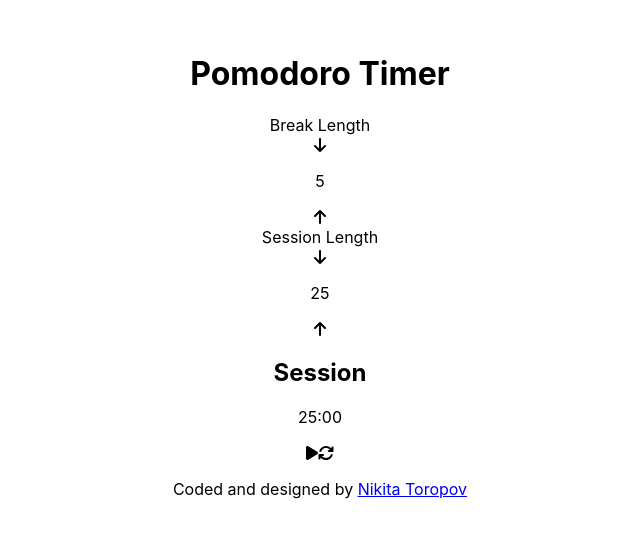
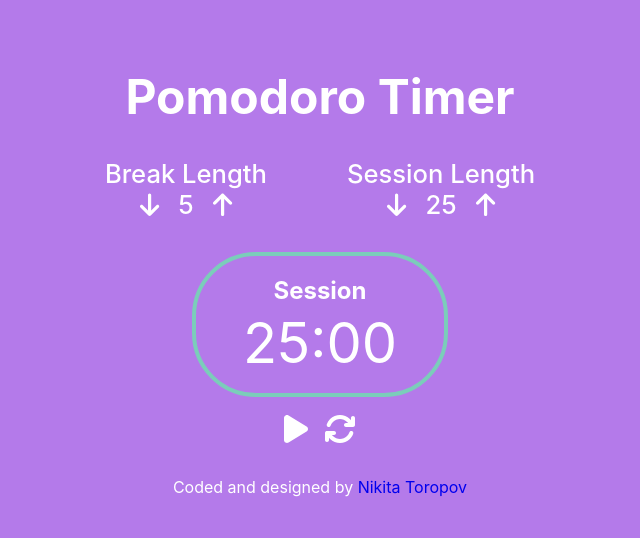
Before and after one commit to tossik8/pomodoro-timer, a React (Vite) app in the folder vite-project/: page / in a window 1280 px wide. Shown: the part 126-664 px from the top of the page, without its empty margins (320-960 px from the left). Built offline with nearby package versions, Linux system fonts and the light colour scheme.

Commit message:
Add basic CSS

```diff
--- a/vite-project/src/components/Author.css
+++ b/vite-project/src/components/Author.css
@@ -0,0 +1,7 @@
+a{
+    text-decoration: none;
+
+}
+footer{
+    user-select: none;
+}
--- a/vite-project/src/components/Author.jsx
+++ b/vite-project/src/components/Author.jsx
@@ -1,3 +1,5 @@
+import "./Author.css";
+
 const Author = () => {
     return (
     <footer className="author-footer">
--- a/vite-project/src/components/Timer.css
+++ b/vite-project/src/components/Timer.css
@@ -0,0 +1,31 @@
+.timer-div{
+    display: flex;
+    flex-direction: column;
+    place-items: center;
+    margin-top: 2rem;
+}
+.time-div{
+    border: 4px solid rgb(123, 205, 186);
+    border-radius: 4rem;
+    width: 16rem;
+    user-select: none;
+}
+#time-left{
+    font-size: 3.5rem;
+    margin: -1rem 0 1rem;
+}
+
+.controllers{
+    font-size: 2rem;
+    margin: 1rem;
+}
+#reset{
+    margin-left: -2rem;
+}
+#start_stop{
+    margin-right: -2rem;
+}
+#start_stop:hover, #reset:hover{
+    cursor: pointer;
+    transform: scale(1.2);
+}
--- a/vite-project/src/components/Timer.jsx
+++ b/vite-project/src/components/Timer.jsx
@@ -8,6 +8,7 @@ import { useEffect } from "react";
 import { sessionActions } from "../store/sessionSlice";
 import { breakActions } from "../store/breakSlice";
 import sound from "../assets/mixkit-alarm-digital-clock-beep-989.wav";
+import "./Timer.css";
 
 let  interval;
 
@@ -34,8 +35,6 @@ const Timer = () => {
         interval = setInterval(() => {
             dispatch(timerActions.reduceSecondsLeft());
        }, 1000);
-
-
     }
 
     const handleReset = () => {
@@ -80,7 +79,7 @@ const Timer = () => {
 
 
     return (
-    <div>
+    <div className="timer-div">
         <div className="time-div">
             {timer.isSession?(
                 <div>
@@ -93,15 +92,11 @@ const Timer = () => {
                     <p id="time-left"><span id="minutes">{minutes}</span>:<span id="seconds">{seconds}</span></p>
                 </div>
             )}
-
-
         </div>
         <div className="controllers">
             {timer.isRunning? <FontAwesomeIcon onClick={handleStop} id="start_stop" icon={faPause}/>:<FontAwesomeIcon onClick={handleStart} id="start_stop" icon={faPlay}/>}
-            <FontAwesomeIcon onClick={handleReset} icon={faArrowsRotate} />
+            <FontAwesomeIcon id="reset" onClick={handleReset} icon={faArrowsRotate} />
         </div>
-
-
     </div>
     );
 }
--- a/vite-project/src/components/Title.css
+++ b/vite-project/src/components/Title.css
@@ -0,0 +1,35 @@
+.controllers{
+    display: flex;
+    gap: 5rem;
+}
+.leftController, .rightController{
+    display: flex;
+    flex-direction: column;
+}
+.leftDuration, .rightDuration{
+    display: flex;
+    justify-content: center;
+    align-items: center;
+}
+#break-label, #session-label, #session-length, #break-length{
+    font-size: 1.6rem;
+    font-weight: 500;
+    user-select: none;
+}
+h1{
+    font-size: 3rem;
+    user-select: none;
+}
+#session-length, #break-length{
+    margin: 0 1.2rem;
+    user-select: none;
+
+}
+.controller{
+    font-size: 1.6rem;
+    cursor: pointer;
+
+}
+.controller:hover{
+    transform: scale(1.2);
+}
--- a/vite-project/src/components/Title.jsx
+++ b/vite-project/src/components/Title.jsx
@@ -4,6 +4,7 @@ import { useDispatch, useSelector } from "react-redux";
 import { breakActions } from "../store/breakSlice";
 import { sessionActions } from "../store/sessionSlice";
 import { timerActions } from "../store/timerSlice";
+import "./Title.css";
 
 const Title = () => {
     const breakReducer = useSelector(state => state.breakReducer);
@@ -18,7 +19,6 @@ const Title = () => {
                 ++timeout;
                 dispatch(timerActions.changeSecondsLeft(timeout*60));
             }
-
         }
     }
     const handleDecreaseBreak = () =>{
@@ -48,8 +48,6 @@ const Title = () => {
                 --duration;
                 dispatch(timerActions.changeSecondsLeft(duration * 60));
             }
-
-
         }
     }
     return (
@@ -60,20 +58,17 @@ const Title = () => {
                 <label id="break-label">Break Length</label>
                 <div className="leftDuration">
                     <FontAwesomeIcon id="break-decrement" className="controller" onClick={handleDecreaseBreak} icon={faArrowDown} />
-                    <p>{breakReducer.timeout}</p>
+                    <p id="break-length">{breakReducer.timeout}</p>
                     <FontAwesomeIcon id="break-increment" className="controller" onClick={handleIncreaseBreak} icon={faArrowUp} />
                 </div>
-
             </div>
             <div className="rightController">
                 <label id="session-label">Session Length</label>
                 <div className="rightDuration">
                     <FontAwesomeIcon id="session-decrement" className="controller" onClick={handleDecreaseSession} icon={faArrowDown} />
-                    <p>{sessionReducer.duration}</p>
+                    <p id="session-length">{sessionReducer.duration}</p>
                     <FontAwesomeIcon id="session-increment" className="controller" onClick={handleIncreaseSession} icon={faArrowUp} />
                 </div>
-
-
             </div>
         </div>
     </div> );
--- a/vite-project/src/index.css
+++ b/vite-project/src/index.css
@@ -16,4 +16,6 @@ body {
   place-items: center;
   min-width: 320px;
   min-height: 100vh;
+  color: rgb(255,255,255);
+  background-color: rgb(180, 122, 234);
 }
```
